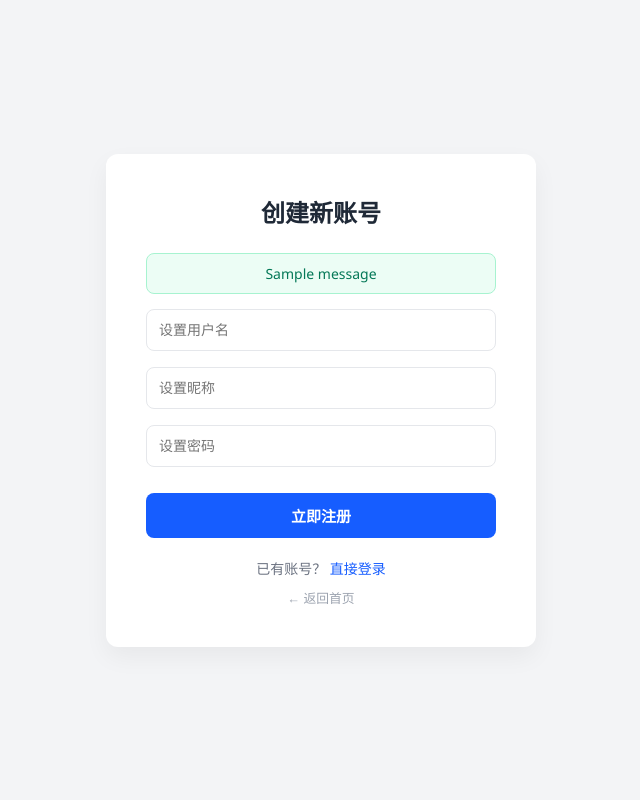
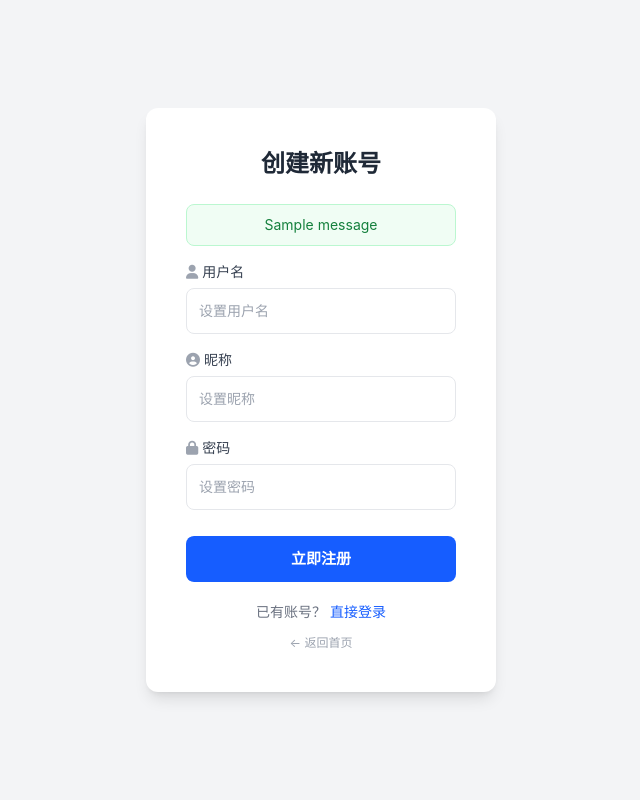
Before and after one commit to zzy-fxxxexxxyxxx/MEA_Web_2.0, a Flask app: page /register in a window 1280 px wide. Shown: the whole page, without its empty margins (319-959 px from the left). Run offline with Flask 3, Linux system fonts and the light colour scheme; one stand-in notice (Sample message) is shown; some libraries are stand-ins or nearby versions.

Commit message:
further optimization of format control, but have bugs about aooming in and out
have bugs about aooming in and out

```diff
--- a/app/templates/MEA.html
+++ b/app/templates/MEA.html
@@ -622,7 +622,7 @@
       <!-- 🌟 右侧主内容区域（美化后 + JS逻辑保留） -->
       <main class="flex-1 overflow-y-auto bg-gray-50 p-4 lg:p-6">
         <!-- 四宫格布局 -->
-        <div class="grid grid-cols-1 lg:grid-cols-2 gap-4">
+        <div id="mainGrid" class="grid grid-cols-1 lg:grid-cols-2 gap-4">
           <!-- 🟦 面板1：Original Peak -->
           <div class="bg-white rounded-xl p-4 card-shadow transition-all duration-300">
             <div class="flex items-center justify-between mb-2">
--- a/app/templates/register.html
+++ b/app/templates/register.html
@@ -4,146 +4,82 @@
     <meta charset="UTF-8" />
     <meta name="viewport" content="width=device-width, initial-scale=1.0" />
     <title>注册账号</title>
-    <style>
-      /* 复用登录页的 CSS，保持风格统一 */
-      body {
-        font-family: "Segoe UI", Roboto, Helvetica, Arial, sans-serif;
-        display: flex;
-        justify-content: center;
-        align-items: center;
-        height: 100vh;
-        background-color: #f3f4f6;
-        margin: 0;
-      }
-      .login-card {
-        background: white;
-        padding: 2.5rem;
-        border-radius: 12px;
-        box-shadow: 0 10px 25px rgba(0, 0, 0, 0.05);
-        width: 100%;
-        max-width: 350px;
-      }
-      h2 {
-        text-align: center;
-        color: #1f2937;
-        margin-top: 0;
-        margin-bottom: 1.5rem;
-        font-weight: 600;
-      }
-      .form-group {
-        margin-bottom: 1rem;
-      }
-      input {
-        width: 100%;
-        padding: 12px;
-        margin: 0;
-        border: 1px solid #e5e7eb;
-        border-radius: 8px;
-        box-sizing: border-box;
-        font-size: 14px;
-        transition: border-color 0.2s;
-      }
-      input:focus {
-        outline: none;
-        border-color: #165dff;
-        box-shadow: 0 0 0 2px rgba(22, 93, 255, 0.2);
-      }
-      button {
-        width: 100%;
-        padding: 12px;
-        background-color: #165dff;
-        color: white;
-        border: none;
-        border-radius: 8px;
-        cursor: pointer;
-        margin-top: 10px;
-        font-weight: 600;
-        font-size: 15px;
-        transition: background-color 0.2s;
-      }
-      button:hover {
-        background-color: #0e4bc5;
-      }
-      .links {
-        margin-top: 20px;
-        text-align: center;
-        font-size: 0.875rem;
-        color: #6b7280;
-      }
-      a {
-        color: #165dff;
-        text-decoration: none;
-        font-weight: 500;
-      }
-      a:hover {
-        text-decoration: underline;
-      }
-
-      .alert {
-        padding: 10px;
-        border-radius: 8px;
-        margin-bottom: 15px;
-        text-align: center;
-        font-size: 0.875rem;
-        border: 1px solid transparent;
-      }
-
-      /* 成功（绿色） */
-      .alert-success {
-        background-color: #ecfdf5;
-        color: #047857;
-        border-color: #a7f3d0;
-      }
-
-      /* 错误（红色） */
-      .alert-error {
-        background-color: #fef2f2;
-        color: #b91c1c;
-        border-color: #fecaca;
-      }
-    </style>
+    <script src="https://cdn.tailwindcss.com"></script>
+    <link
+      rel="stylesheet"
+      href="https://cdnjs.cloudflare.com/ajax/libs/font-awesome/6.4.0/css/all.min.css"
+    />
+    <script>
+      tailwind.config = {
+        theme: {
+          extend: {
+            colors: {
+              primary: "#165DFF",
+            },
+            fontFamily: {
+              sans: ["Inter", "system-ui", "sans-serif"],
+            },
+          },
+        },
+      };
+    </script>
   </head>
-  <body>
-    <div class="login-card">
-      <h2>创建新账号</h2>
+  <body class="flex flex-col justify-center items-center h-screen bg-gray-100 font-sans m-0">
+    <div class="bg-white p-10 rounded-xl shadow-lg w-full max-w-[350px]">
+      <h2 class="text-center text-gray-800 mt-0 mb-6 font-semibold text-2xl">创建新账号</h2>
 
       <!-- 消息显示区 -->
-      {% with messages = get_flashed_messages(with_categories=true) %} {% if
-      messages %} {% for category, message in messages %}
-      <div class="alert alert-{{ category }}">{{ message }}</div>
-      {% endfor %} {% endif %} {% endwith %}
+      {% with messages = get_flashed_messages(with_categories=true) %}
+        {% if messages %}
+          {% for category, message in messages %}
+            <div class="p-2.5 rounded-lg mb-4 text-center text-sm border {{ 'bg-green-50 text-green-700 border-green-200' if category == 'success' else 'bg-red-50 text-red-700 border-red-200' }}">
+              {{ message }}
+            </div>
+          {% endfor %}
+        {% endif %}
+      {% endwith %}
 
       <form method="post">
-        <div class="form-group">
+        <div class="mb-4">
+          <label class="block mb-1.5 text-sm text-gray-700"><i class="fa fa-user mr-1 text-gray-400"></i>用户名</label>
           <input
             type="text"
             name="username"
+            class="w-full p-3 border border-gray-200 rounded-lg text-sm transition-colors focus:outline-none focus:border-primary focus:ring-2 focus:ring-primary/20"
             placeholder="设置用户名"
             required
           />
         </div>
 
-        <div class="form-group">
-          <input type="text" name="nickname" placeholder="设置昵称" required />
+        <div class="mb-4">
+          <label class="block mb-1.5 text-sm text-gray-700"><i class="fa fa-user-circle mr-1 text-gray-400"></i>昵称</label>
+          <input
+            type="text"
+            name="nickname"
+            class="w-full p-3 border border-gray-200 rounded-lg text-sm transition-colors focus:outline-none focus:border-primary focus:ring-2 focus:ring-primary/20"
+            placeholder="设置昵称"
+            required
+          />
         </div>
-
-        <div class="form-group">
+        <div class="mb-4">
+          <label class="block mb-1.5 text-sm text-gray-700"><i class="fa fa-lock mr-1 text-gray-400"></i>密码</label>
           <input
             type="password"
             name="password"
+            class="w-full p-3 border border-gray-200 rounded-lg text-sm transition-colors focus:outline-none focus:border-primary focus:ring-2 focus:ring-primary/20"
             placeholder="设置密码"
             required
           />
         </div>
-        <!-- 你甚至可以在这里加个“确认密码”框，不过现在保持简单就好 -->
-        <button type="submit">立即注册</button>
+
+        <button type="submit" class="w-full p-3 bg-primary text-white border-0 rounded-lg cursor-pointer mt-2.5 font-semibold text-[15px] transition-colors hover:bg-blue-700">立即注册</button>
       </form>
 
-      <div class="links">
-        <p style="margin: 0 0 10px 0">
-          已有账号？ <a href="/login">直接登录</a>
+      <div class="mt-5 text-center text-sm text-gray-500">
+        <p class="mb-2.5 m-0">
+          已有账号？ <a href="/login" class="text-primary no-underline font-medium hover:underline">直接登录</a>
         </p>
-        <a href="/" style="color: #9ca3af; font-size: 0.8rem">← 返回首页</a>
+        <a href="/" class="text-gray-400 text-xs no-underline hover:text-gray-600">← 返回首页</a>
       </div>
     </div>
   </body>
--- a/file.py
+++ b/file.py
@@ -2,7 +2,7 @@ import requests
 import os
 
 # 1. 确保服务器地址正确
-url = 'http://127.0.0.1:5001/api/upload_report'
+url = 'http://127.0.0.1:5005/api/upload_report'
 
 # 2. 指定你要上传的真实文件路径
 filename = '网站开发笔记.txt'  # 确保这个文件在当前目录下
```
Also changed, not shown: app/static/main.js (+11 -4 lines), app/templates/devices.html (+31 -17 lines), app/templates/help.html (+28 -22 lines), app/templates/login.html (+46 -112 lines), app/templates/profile.html (+21 -4 lines), instance/site.db.
